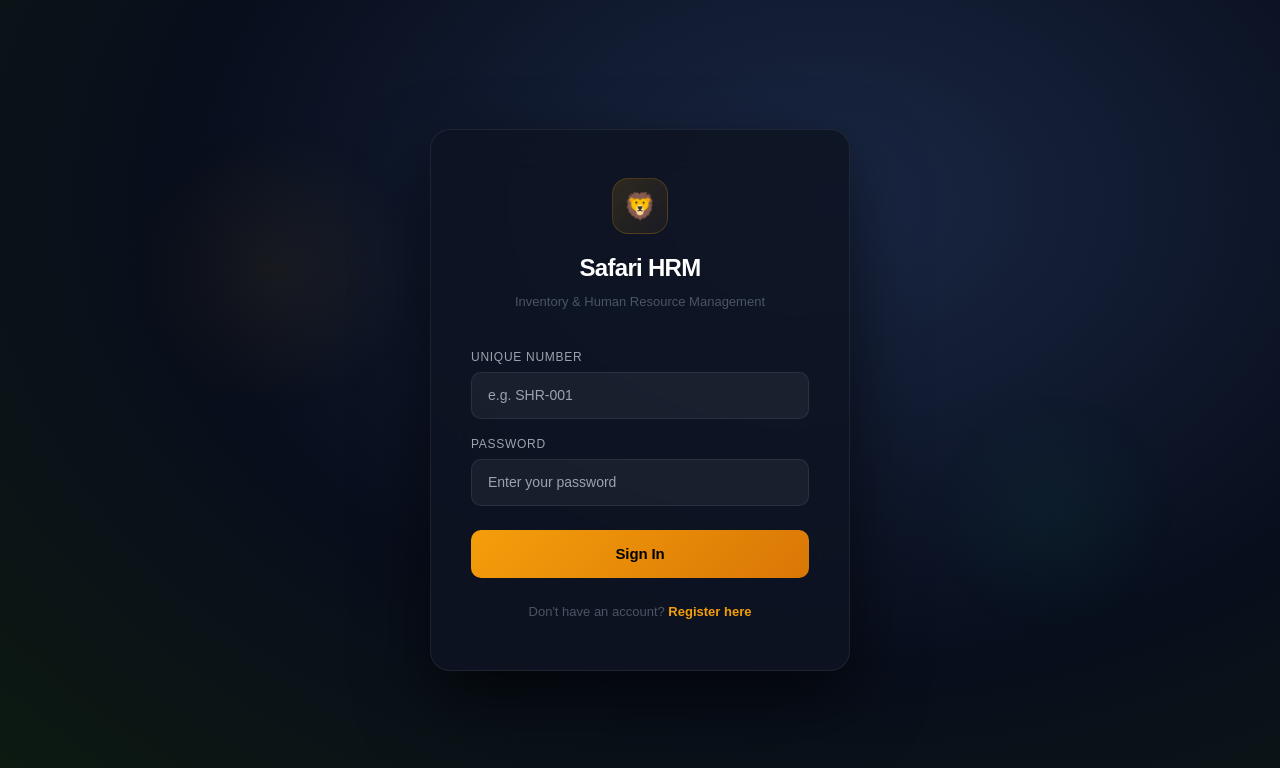
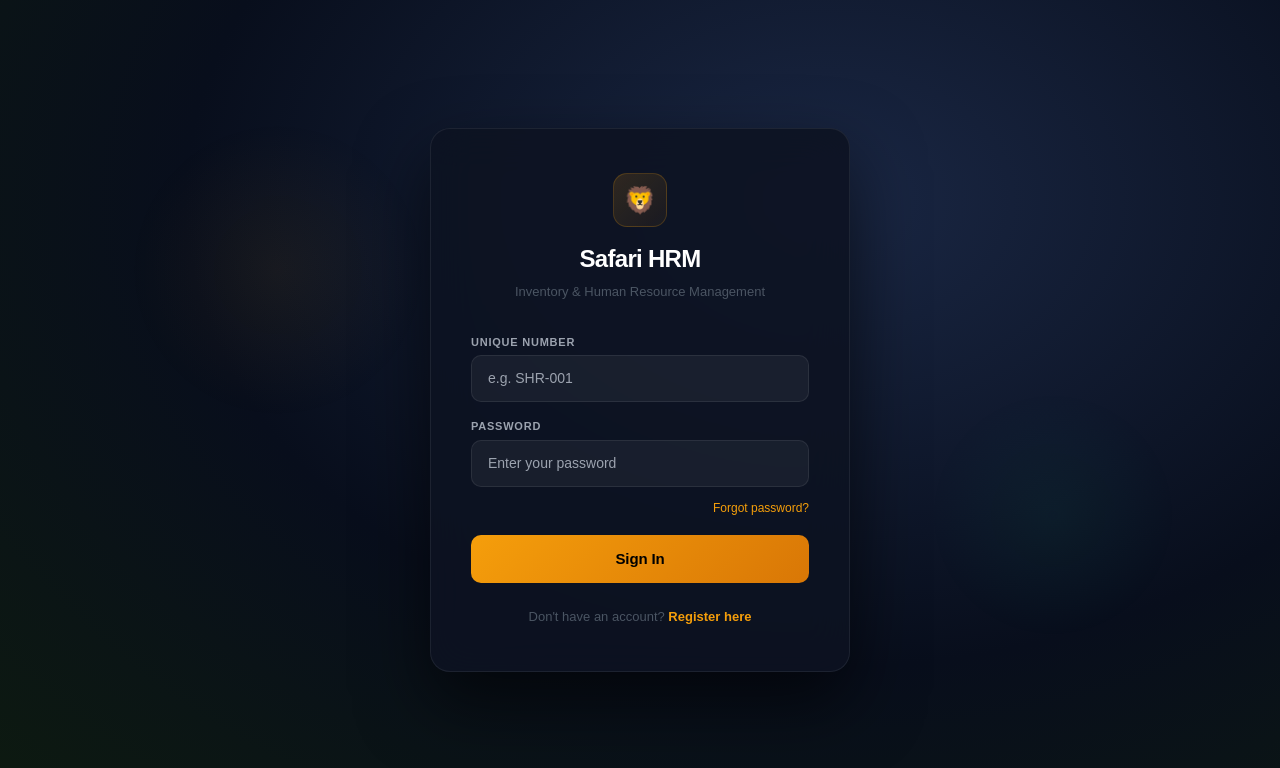
Before and after one commit to simplihan/Safari-Inventory-HRM, a React (Vite) app: page /login in a window 1280 px wide. Shown: the top 768 px of the page. Built offline with nearby package versions, Linux system fonts and the light colour scheme.

Commit message:
Update Login.jsx

```diff
--- a/src/components/Login.jsx
+++ b/src/components/Login.jsx
@@ -4,13 +4,15 @@ import { Link } from 'react-router-dom'
 import toast from 'react-hot-toast'
 
 export default function Login() {
+  const [tab, setTab]               = useState('login')   // 'login' | 'forgot'
   const [uniqueNumber, setUniqueNumber] = useState('')
-  const [password, setPassword]         = useState('')
-  const [isLoading, setIsLoading]       = useState(false)
-  const [focused, setFocused]           = useState(null)
-  const { login } = useAuth()
+  const [password, setPassword]     = useState('')
+  const [forgotEmail, setForgotEmail] = useState('')
+  const [isLoading, setIsLoading]   = useState(false)
+  const [focused, setFocused]       = useState(null)
+  const { login, forgotPassword }   = useAuth()
 
-  async function handleSubmit(e) {
+  async function handleLogin(e) {
     e.preventDefault()
     setIsLoading(true)
     try {
@@ -23,32 +25,51 @@ export default function Login() {
     }
   }
 
+  async function handleForgot(e) {
+    e.preventDefault()
+    setIsLoading(true)
+    try {
+      await forgotPassword(forgotEmail)
+      setForgotEmail('')
+    } catch (err) {
+      toast.error(err.message)
+    } finally {
+      setIsLoading(false)
+    }
+  }
+
   const inputStyle = (field) => ({
-    background: 'rgba(255,255,255,0.05)',
-    border: `1px solid ${focused === field ? 'rgba(245,158,11,0.5)' : 'rgba(255,255,255,0.08)'}`,
+    background:   'rgba(255,255,255,0.05)',
+    border:       `1px solid ${focused === field ? 'rgba(245,158,11,0.5)' : 'rgba(255,255,255,0.08)'}`,
     borderRadius: 10,
-    padding: '12px 16px',
-    color: '#FFFFFF',
-    fontSize: 14,
-    outline: 'none',
-    width: '100%',
-    boxSizing: 'border-box',
-    transition: 'border-color .2s',
-    fontFamily: "'DM Sans', sans-serif",
+    padding:      '12px 16px',
+    color:        '#FFFFFF',
+    fontSize:     14,
+    outline:      'none',
+    width:        '100%',
+    boxSizing:    'border-box',
+    transition:   'border-color .2s',
+    fontFamily:   "'DM Sans', sans-serif",
   })
+
+  const Label = ({ children }) => (
+    <label style={{
+      color: '#9CA3AF', fontSize: 11, fontWeight: 600, display: 'block',
+      marginBottom: 5, textTransform: 'uppercase', letterSpacing: '0.07em',
+    }}>{children}</label>
+  )
 
   return (
     <div style={{
-      minHeight: '100vh',
-      display: 'flex',
-      alignItems: 'center',
+      minHeight:      '100vh',
+      display:        'flex',
+      alignItems:     'center',
       justifyContent: 'center',
-      background: 'radial-gradient(ellipse at 65% 25%, #1a2744 0%, #080e1c 55%, #0d1a10 100%)',
-      fontFamily: "'DM Sans', sans-serif",
-      padding: 20,
+      background:     'radial-gradient(ellipse at 65% 25%, #1a2744 0%, #080e1c 55%, #0d1a10 100%)',
+      fontFamily:     "'DM Sans', sans-serif",
+      padding:        20,
     }}>
 
-      {/* Decorative blobs */}
       <div style={{ position: 'fixed', top: '15%', left: '10%', width: 300, height: 300,
                     background: 'radial-gradient(circle, rgba(245,158,11,0.06) 0%, transparent 70%)',
                     borderRadius: '50%', pointerEvents: 'none' }} />
@@ -57,106 +78,125 @@ export default function Login() {
                     borderRadius: '50%', pointerEvents: 'none' }} />
 
       <div style={{
-        background: 'rgba(13, 19, 33, 0.85)',
-        backdropFilter: 'blur(20px)',
+        background:           'rgba(13, 19, 33, 0.88)',
+        backdropFilter:       'blur(20px)',
         WebkitBackdropFilter: 'blur(20px)',
-        border: '1px solid rgba(255,255,255,0.07)',
-        borderRadius: 20,
-        padding: '48px 40px',
-        width: '100%',
-        maxWidth: 420,
-        boxShadow: '0 30px 70px rgba(0,0,0,0.6)',
-        position: 'relative',
+        border:               '1px solid rgba(255,255,255,0.07)',
+        borderRadius:         20,
+        padding:              '44px 40px',
+        width:                '100%',
+        maxWidth:             420,
+        boxShadow:            '0 30px 70px rgba(0,0,0,0.6)',
       }}>
+
         {/* Brand */}
-        <div style={{ textAlign: 'center', marginBottom: 36 }}>
+        <div style={{ textAlign: 'center', marginBottom: 32 }}>
           <div style={{
-            width: 56, height: 56, borderRadius: 16,
+            width: 54, height: 54, borderRadius: 14,
             background: 'linear-gradient(135deg, rgba(245,158,11,0.15), rgba(245,158,11,0.05))',
             border: '1px solid rgba(245,158,11,0.2)',
             display: 'flex', alignItems: 'center', justifyContent: 'center',
-            margin: '0 auto 16px', fontSize: 26,
+            margin: '0 auto 14px', fontSize: 26,
           }}>🦁</div>
           <h1 style={{
-            fontFamily: "'Sora', sans-serif",
-            fontSize: 24, fontWeight: 700, color: '#FFFFFF',
-            margin: 0, letterSpacing: '-0.03em',
+            fontFamily: "'Sora', sans-serif", fontSize: 24, fontWeight: 700,
+            color: '#FFFFFF', margin: 0, letterSpacing: '-0.03em',
           }}>Safari HRM</h1>
-          <p style={{ color: '#4B5563', fontSize: 13, marginTop: 6 }}>
+          <p style={{ color: '#4B5563', fontSize: 13, marginTop: 5 }}>
             Inventory & Human Resource Management
           </p>
         </div>
 
-        {/* Form */}
-        <form onSubmit={handleSubmit} style={{ display: 'flex', flexDirection: 'column', gap: 16 }}>
+        {/* ── LOGIN FORM ── */}
+        {tab === 'login' && (
+          <form onSubmit={handleLogin} style={{ display: 'flex', flexDirection: 'column', gap: 16 }}>
             <div>
-            <label style={{ color: '#9CA3AF', fontSize: 12, fontWeight: 500, display: 'block',
-                            marginBottom: 6, textTransform: 'uppercase', letterSpacing: '0.06em' }}>
-              Unique Number
-            </label>
-            <input
-              type="text"
-              placeholder="e.g. SHR-001"
-              value={uniqueNumber}
-              onChange={e => setUniqueNumber(e.target.value)}
-              onFocus={() => setFocused('id')}
-              onBlur={() => setFocused(null)}
-              style={inputStyle('id')}
-              required
-            />
+              <Label>Unique Number</Label>
+              <input type="text" placeholder="e.g. SHR-001"
+                value={uniqueNumber} onChange={e => setUniqueNumber(e.target.value)}
+                onFocus={() => setFocused('id')} onBlur={() => setFocused(null)}
+                style={inputStyle('id')} required />
+            </div>
+            <div>
+              <Label>Password</Label>
+              <input type="password" placeholder="Enter your password"
+                value={password} onChange={e => setPassword(e.target.value)}
+                onFocus={() => setFocused('pw')} onBlur={() => setFocused(null)}
+                style={inputStyle('pw')} required />
             </div>
 
-          <div>
-            <label style={{ color: '#9CA3AF', fontSize: 12, fontWeight: 500, display: 'block',
-                            marginBottom: 6, textTransform: 'uppercase', letterSpacing: '0.06em' }}>
-              Password
-            </label>
-            <input
-              type="password"
-              placeholder="Enter your password"
-              value={password}
-              onChange={e => setPassword(e.target.value)}
-              onFocus={() => setFocused('pw')}
-              onBlur={() => setFocused(null)}
-              style={inputStyle('pw')}
-              required
-            />
+            {/* Forgot password link */}
+            <div style={{ textAlign: 'right', marginTop: -8 }}>
+              <button type="button" onClick={() => setTab('forgot')}
+                style={{ background: 'none', border: 'none', color: '#F59E0B', fontSize: 12,
+                         cursor: 'pointer', padding: 0, fontFamily: "'DM Sans', sans-serif" }}>
+                Forgot password?
+              </button>
             </div>
 
-          <button
-            type="submit"
-            disabled={isLoading}
-            style={{
-              background: isLoading
-                ? 'rgba(245,158,11,0.4)'
-                : 'linear-gradient(135deg, #F59E0B, #D97706)',
-              color: isLoading ? 'rgba(0,0,0,0.5)' : '#000',
-              fontWeight: 700,
-              fontSize: 15,
-              padding: '13px',
-              borderRadius: 10,
-              border: 'none',
-              cursor: isLoading ? 'not-allowed' : 'pointer',
-              marginTop: 8,
-              width: '100%',
-              letterSpacing: '-0.01em',
-              fontFamily: "'Sora', sans-serif",
-              transition: 'all .2s',
-              display: 'flex',
-              alignItems: 'center',
-              justifyContent: 'center',
-              gap: 8,
-            }}
-          >
+            <button type="submit" disabled={isLoading} style={{
+              background:    isLoading ? 'rgba(245,158,11,0.4)' : 'linear-gradient(135deg, #F59E0B, #D97706)',
+              color:         isLoading ? 'rgba(0,0,0,0.5)' : '#000',
+              fontWeight:    700, fontSize: 15, padding: '13px',
+              borderRadius:  10, border: 'none',
+              cursor:        isLoading ? 'not-allowed' : 'pointer',
+              width:         '100%', fontFamily: "'Sora', sans-serif",
+              letterSpacing: '-0.01em', transition: 'all .2s',
+              display: 'flex', alignItems: 'center', justifyContent: 'center', gap: 8,
+            }}>
               {isLoading ? (
                 <>
-                <span style={{ width: 14, height: 14, border: '2px solid rgba(0,0,0,0.3)', borderTopColor: '#000',
-                               borderRadius: '50%', display: 'inline-block', animation: 'spin .7s linear infinite' }} />
+                  <span style={{ width: 14, height: 14, border: '2px solid rgba(0,0,0,0.3)',
+                                 borderTopColor: '#000', borderRadius: '50%',
+                                 animation: 'spin .7s linear infinite', display: 'inline-block' }} />
                   Signing in…
                 </>
               ) : 'Sign In'}
             </button>
           </form>
+        )}
+
+        {/* ── FORGOT PASSWORD FORM ── */}
+        {tab === 'forgot' && (
+          <form onSubmit={handleForgot} style={{ display: 'flex', flexDirection: 'column', gap: 16 }}>
+            <div style={{ background: 'rgba(245,158,11,0.07)', border: '1px solid rgba(245,158,11,0.15)',
+                          borderRadius: 10, padding: '12px 14px' }}>
+              <p style={{ color: '#D97706', fontSize: 13, margin: 0, lineHeight: 1.5 }}>
+                Enter the email address you used when registering. We'll send you a reset link.
+              </p>
+            </div>
+            <div>
+              <Label>Email Address</Label>
+              <input type="email" placeholder="you@example.com"
+                value={forgotEmail} onChange={e => setForgotEmail(e.target.value)}
+                onFocus={() => setFocused('fe')} onBlur={() => setFocused(null)}
+                style={inputStyle('fe')} required />
+            </div>
+            <button type="submit" disabled={isLoading} style={{
+              background:    isLoading ? 'rgba(245,158,11,0.4)' : 'linear-gradient(135deg, #F59E0B, #D97706)',
+              color:         isLoading ? 'rgba(0,0,0,0.5)' : '#000',
+              fontWeight:    700, fontSize: 15, padding: '13px',
+              borderRadius:  10, border: 'none',
+              cursor:        isLoading ? 'not-allowed' : 'pointer',
+              width:         '100%', fontFamily: "'Sora', sans-serif",
+              display: 'flex', alignItems: 'center', justifyContent: 'center', gap: 8,
+            }}>
+              {isLoading ? (
+                <>
+                  <span style={{ width: 14, height: 14, border: '2px solid rgba(0,0,0,0.3)',
+                                 borderTopColor: '#000', borderRadius: '50%',
+                                 animation: 'spin .7s linear infinite', display: 'inline-block' }} />
+                  Sending…
+                </>
+              ) : 'Send Reset Link'}
+            </button>
+            <button type="button" onClick={() => setTab('login')}
+              style={{ background: 'none', border: 'none', color: '#6B7280', fontSize: 13,
+                       cursor: 'pointer', fontFamily: "'DM Sans', sans-serif", padding: 0 }}>
+              ← Back to sign in
+            </button>
+          </form>
+        )}
 
         <p style={{ textAlign: 'center', marginTop: 24, color: '#4B5563', fontSize: 13 }}>
           Don't have an account?{' '}
```
Lines whose indentation alone changed are shown as unchanged.
